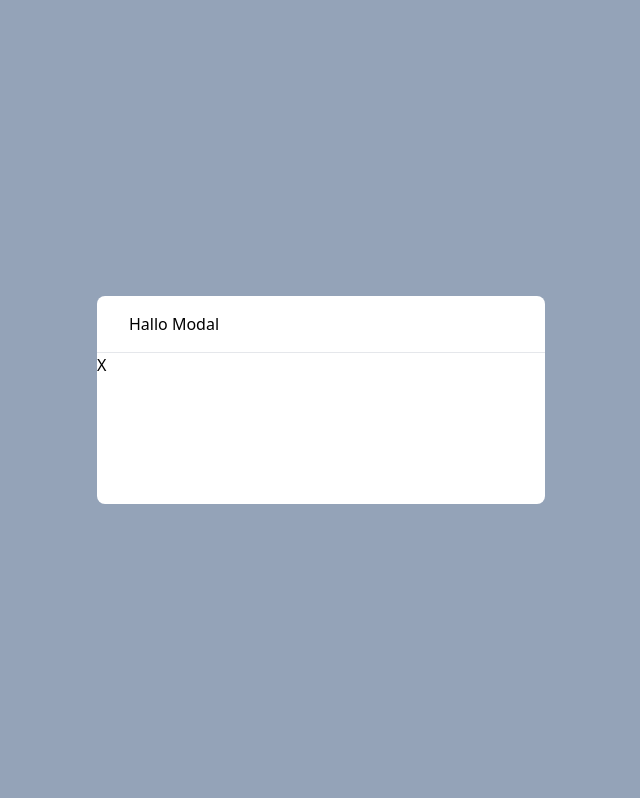
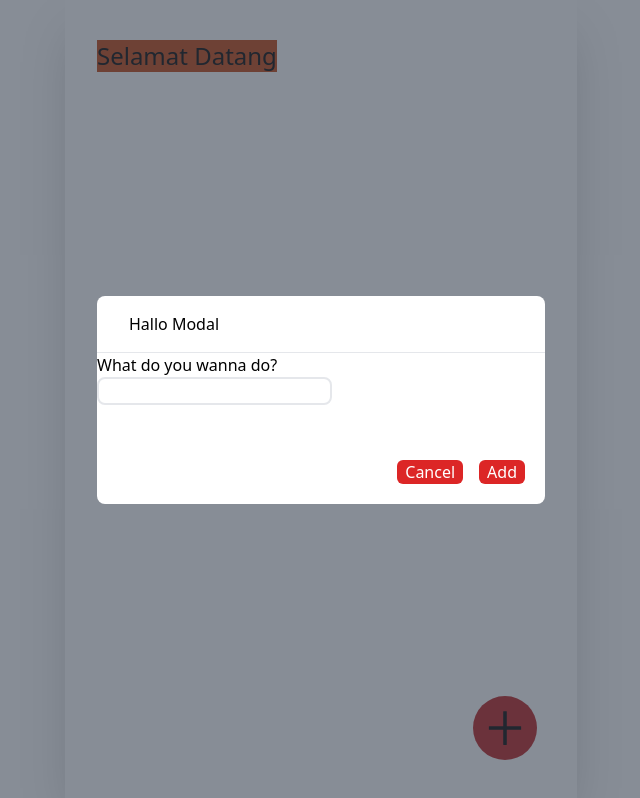
Before and after one commit to si-saaref/todo-app-redux, a React (Create React App) app: page /todo in a window 1280 px wide. Both pictures are taken after a click on the button 824 px from the left and 728 px from the top of the page. Shown: the whole page, without its empty margins (319-959 px from the left). Built offline with nearby package versions, Linux system fonts and the light colour scheme.

Commit message:
feat: create redux store for todo

```diff
--- a/src/component/TodoItems/TodoItem.jsx
+++ b/src/component/TodoItems/TodoItem.jsx
@@ -1,8 +1,9 @@
-export default function TodoItem() {
+export default function TodoItem({ name, key }) {
   return (
     <>
-      <div className="flex items-center bg-slate-200 w-full h-10 p-3 my-2 rounded-xl">
-        <h1 className="grow">Name</h1>
+      <div className="flex items-center bg-slate-200 w-full h-10 p-3 my-2 rounded-xl" key={key}>
+        <h1 className="grow">{name}</h1>
+        <h1 className="grow">{key}</h1>
         <div className="flex gap-2">
           <button className="rounded-md px-1.5 bg-red-500">X</button>
           <button className="rounded-md px-1.5 bg-green-500">Update</button>
--- a/src/component/modal/Modal.jsx
+++ b/src/component/modal/Modal.jsx
@@ -1,8 +1,8 @@
 
 export default function Modal({ children }) {
   return (
-    <div className="fixed top-0 left-0 w-full h-full bg-slate-400 z-50 flex justify-center items-center">
-      <div className="bg-white w-8/12 max-w-md h-52 max-h-60 rounded-lg">
+    <div className="fixed top-0 left-0 w-full h-full bg-semi-transparent z-50 flex justify-center items-center">
+      <div className="relative bg-white w-8/12 max-w-md h-52 max-h-60 rounded-lg">
         <div className="relative px-8 py-4 border-b">
           <h2>Hallo Modal</h2>
         </div>
--- a/src/component/modal/TodoModal.jsx
+++ b/src/component/modal/TodoModal.jsx
@@ -1,13 +1,65 @@
+import { useDispatch } from "react-redux";
+import useForm from "../useForm";
 import Modal from "./Modal";
+import * as action from "../../config/redux/todo/actions";
+import { useEffect, useState } from "react";
 
-export default function TodoModal({ setOpenModal }) {
+export default function TodoModal({
+  setOpenModal,
+  todo,
+  index,
+  setIndex,
+  setTodo
+}) {
+  const { value, setValue, handleChange } = useForm();
+  const [isUpdate, setIsUpdate] = useState(false);
+  const dispatch = useDispatch();
+
+  const setUpdate = () => {
+    if (index !== null) {
+      setIsUpdate(true);
+      setValue(todo);
+    }
+  };
+
+  useEffect(() => {
+    console.log(value);
+    setUpdate();
+  }, [todo])
+
   const closeModal = () => {
+    setOpenModal(false);
+    setIndex(null);
+    setTodo("");
+  };
+
+  const handleAddTodo = () => {
     setOpenModal(null);
+    dispatch(action.addTodo(value));
+  };
+
+  const handleUpdateTodo = () => {
+    // console.log(value);
+    dispatch(action.updateTodo({ index, value }));
+    setOpenModal(false)
   };
 
   return (
-    <Modal>
-      <button onClick={closeModal}>X</button>
-    </Modal>
+    <>
+      <Modal>
+        <div className="">
+          <h2>What do you wanna do? </h2>
+          <input type="text" name="todo" id="todo" value={value} onChange={handleChange} className="border-2 rounded-lg  min-w-fit" />
+          <div className="absolute right-5 bottom-5 flex gap-4">
+            <button onClick={closeModal} className="rounded-md text-white bg-red-600 px-2">
+              Cancel
+            </button>
+            <button onClick={!isUpdate ? handleAddTodo : handleUpdateTodo} className="rounded-md text-white bg-red-600 px-2">
+              {!isUpdate ? 'Add' : 'Update'}
+            </button>
+          </div>
+        </div>
+      </Modal>
+    </>
   );
 };
--- a/src/component/pages/TodoPage.jsx
+++ b/src/component/pages/TodoPage.jsx
@@ -1,29 +1,33 @@
 import { useEffect, useState } from "react";
 import { shallowEqual, useDispatch, useSelector } from "react-redux";
 import { nameRootSelector } from "../../config/redux/name/selector";
-import * as action from "../../config/redux/name/actions";
+import * as action from "../../config/redux/todo/actions";
 import TodoItem from "../TodoItems/TodoItem";
 import { AiOutlinePlus } from "react-icons/ai";
 import TodoModal from "../modal/TodoModal";
+import { todosRootSelector } from "../../config/redux/todo/selector";
 
 export default function TodoPage() {
   const nameState = useSelector(nameRootSelector, shallowEqual);
+  const userName = nameState.userName;
+  const todoState = useSelector(todosRootSelector, shallowEqual);
+  const todos = todoState.todos;
   const dispatch = useDispatch();
-  const [openModal, setOpenModal] = useState(null)
-  const userName = nameState.userName;
+  const [todo, setTodo] = useState("");
+  const [idx, setIdx] = useState(null);
+  const [openModal, setOpenModal] = useState(false);
 
   const handleModal = () => {
     if (openModal) {
-      console.log('Modal');
       return (
-        <TodoModal setOpenModal={setOpenModal} />
+        <TodoModal setOpenModal={setOpenModal} todo={todo} setTodo={setTodo} index={idx} setIndex={setIdx} />
       );
     }
   };
 
   useEffect(() => {
-    dispatch(action.getUser());
-    console.log(nameState);
+    // dispatch(action.getUser());
+    console.log(todoState);
   });
 
   return (
@@ -33,10 +37,23 @@ export default function TodoPage() {
           <h1 className="self-start bg-orange-700 text-xl md:text-2xl mt-2 mb-7">
             {`Selamat Datang ${userName}`}
           </h1>
-          <TodoItem />
-          <TodoItem />
+          {todos.map((todo, index) => {
+            return (
+              <div className="flex items-center bg-slate-200 w-full h-10 p-3 my-2 rounded-xl" key={index.toString()}>
+                <h1 className="grow">{todo}</h1>
+                <div className="flex gap-2">
+                  <button className="rounded-md px-1.5 bg-red-500" onClick={() => dispatch(action.deleteTodo(index))}>X</button>
+                  <button className="rounded-md px-1.5 bg-green-500" onClick={() => {
+                    setTodo(todo);
+                    setIdx(index);
+                    setOpenModal(true);
+                  }} >Update</button>
+                </div>
+              </div>
+            );
+          })}
           <button className="absolute bottom-10 right-10 flex justify-center items-center w-16 h-16 bg-red-700 rounded-full" onClick={() => setOpenModal(true)}>
-            <AiOutlinePlus size="3em" className="hover:rotate-90 duration-200" />
+            <AiOutlinePlus size="3em" className="hover:rotate-90 duration-300" />
           </button>
         </div>
       </div>
--- a/src/component/useForm.js
+++ b/src/component/useForm.js
@@ -9,6 +9,7 @@ const useForm = () => {
 
   return {
     value,
+    setValue,
     handleChange
   };
 };
--- a/src/config/redux/reducer.js
+++ b/src/config/redux/reducer.js
@@ -1,8 +1,10 @@
 import { combineReducers } from "redux";
 import userNameReducer from "./name/reducer";
+import todoReducer from "./todo/reducer";
 
 const reducer = combineReducers({
-  userName: userNameReducer
+  userName: userNameReducer,
+  todos: todoReducer
 });
 
 export default reducer;
--- /dev/null
+++ b/src/config/redux/todo/actions.js
@@ -0,0 +1,22 @@
+import * as actionName from "./string";
+
+export const addTodo = (todo) => {
+  return {
+    type: actionName.ADD_TODO,
+    payload: todo
+  };
+};
+
+export const deleteTodo = (id) => {
+  return {
+    type: actionName.DELETE_TODO,
+    payload: id
+  };
+};
+
+export const updateTodo = (todo) => {
+  return {
+    type: actionName.UPDATE_TODO,
+    payload: todo
+  };
+};
--- /dev/null
+++ b/src/config/redux/todo/reducer.js
@@ -0,0 +1,44 @@
+import * as actionName from "./string";
+
+const todoInitialState = {
+  todos: []
+};
+
+const initialState = {
+  ...todoInitialState,
+  action: ""
+};
+
+const todoReducer = (state = initialState, action) => {
+  const _actions = {
+    [actionName.ADD_TODO]: () => {
+      console.log('Cek data', action);
+      return {
+        ...state,
+        action: action.type,
+        todos: [...state.todos, action.payload]
+      };
+    },
+    [actionName.DELETE_TODO]: () => {
+      console.log('Cek data', action);
+      return {
+        ...state,
+        action: action.type,
+        todos: state.todos.filter((_, i) => i !== action.payload)
+      };
+    },
+    [actionName.UPDATE_TODO]: () => {
+      state.todos.splice(action.payload.index, 1, action.payload.value);
+      console.log('Cek data', action);
+      return {
+        ...state,
+        action: action.type
+      };
+    },
+    DEFAULT: () => state
+  };
+
+  return (_actions[action.type] || _actions.DEFAULT)();
+};
+
+export default todoReducer;
--- /dev/null
+++ b/src/config/redux/todo/selector.js
@@ -0,0 +1,2 @@
+export const todosRootSelector = (state) => state.todos;
+export const todosActionSelector = (state) => state.todos.action;
--- /dev/null
+++ b/src/config/redux/todo/string.js
@@ -0,0 +1,3 @@
+export const ADD_TODO = "ADD_TODO";
+export const DELETE_TODO = "DELETE_TODO";
+export const UPDATE_TODO = "UPDATE_TODO";
--- a/src/index.css
+++ b/src/index.css
@@ -1,3 +1,9 @@
 @tailwind base;
 @tailwind components;
 @tailwind utilities;
+
+@layer base {
+  :root {
+    --semi-transparent: 55, 65, 81, .6;
+  }
+}
--- a/tailwind.config.js
+++ b/tailwind.config.js
@@ -7,6 +7,9 @@ module.exports = {
       backgroundImage: {
         'Coffe-bg': "url('../src/img/Coffe-bg.jpg')",
       },
+      colors: {
+        'semi-transparent': 'rgba(55, 65, 81, .6)'
+      }
     }
   },
   plugins: [],
```
